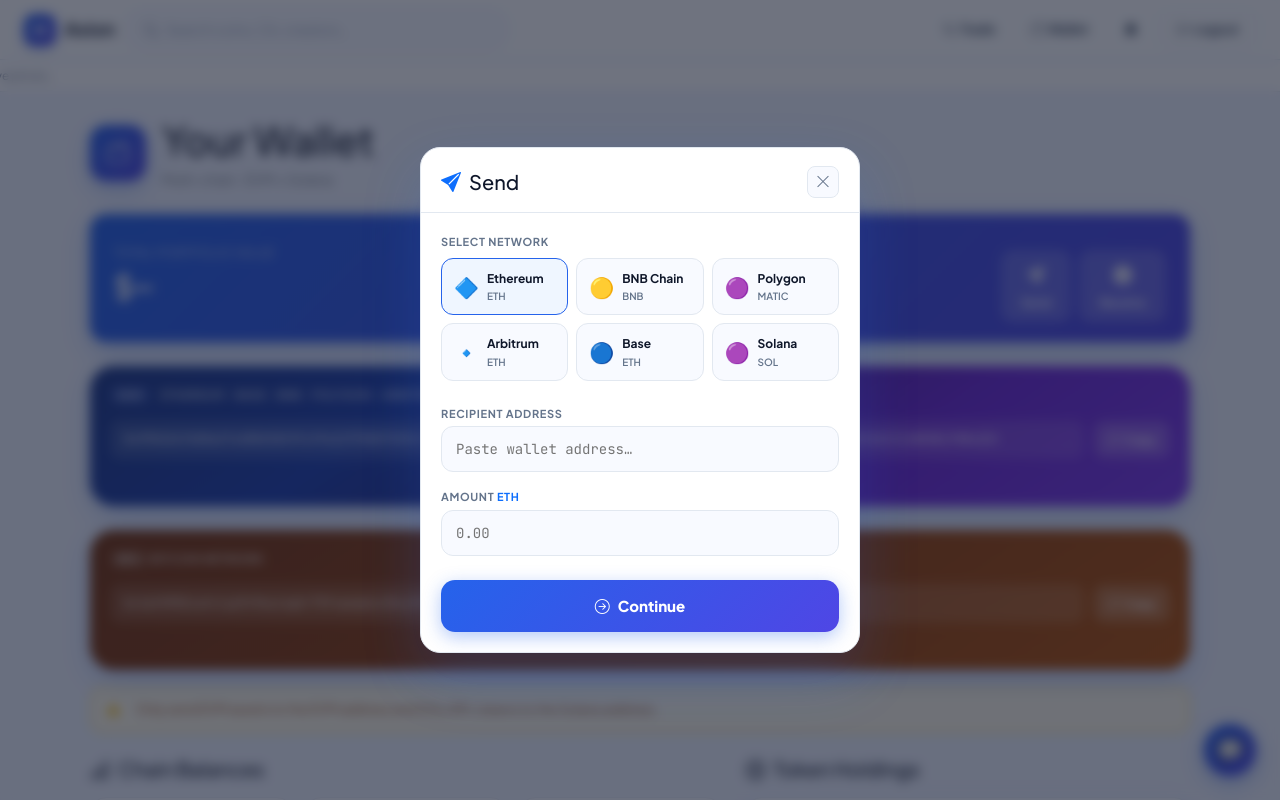
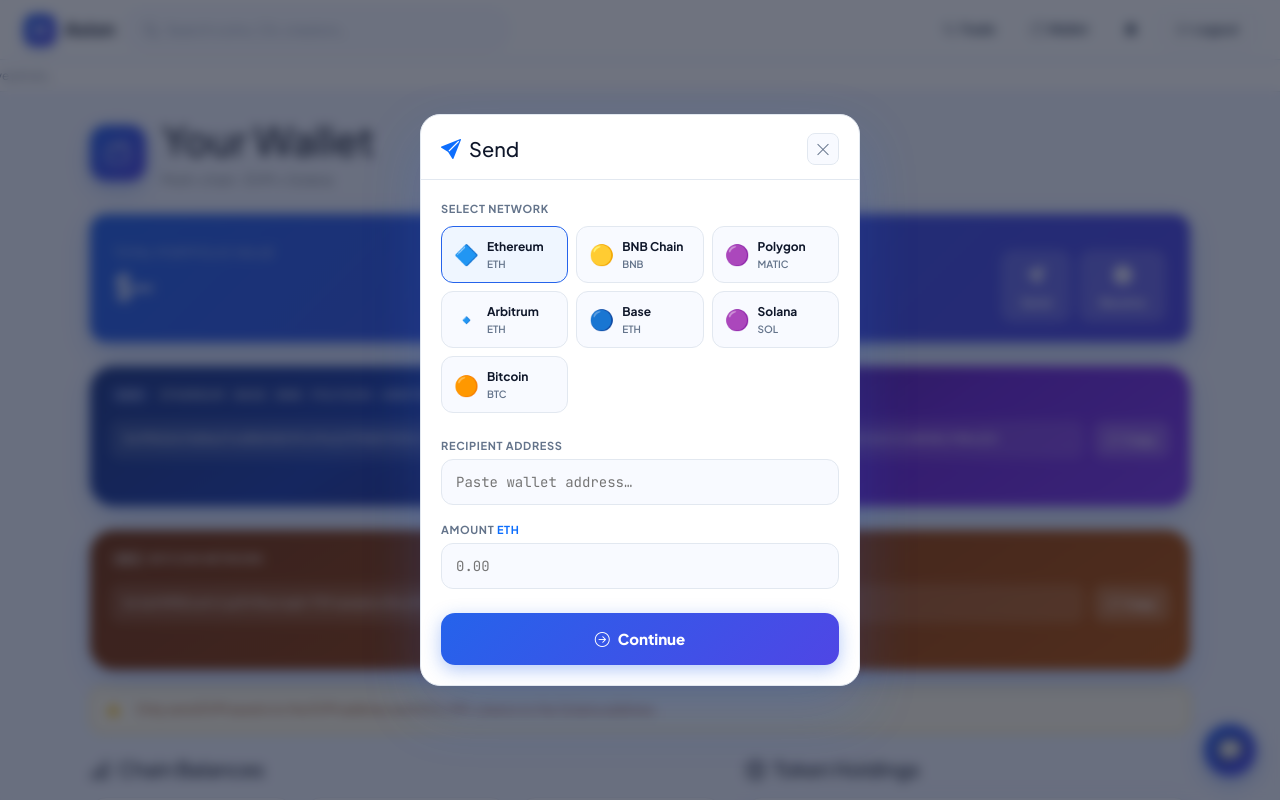
Before and after one commit to Dennis433/axion_lab, a Flask app: page /wallet in a window 1280 px wide, after a click on "Send". Run offline with Flask 3, Linux system fonts and the light colour scheme; the visitor is signed in with stand-in values (Sample User, id 1); data that the repository does not hold is empty.

Commit message:
Add Bitcoin button and address to wallet template

```diff
--- a/app/templates/wallet.html
+++ b/app/templates/wallet.html
@@ -200,6 +200,10 @@
         <button class="send-chain-btn" data-chain="solana" data-sym="SOL" onclick="selectSendChain(this)">
           <span class="send-chain-icon">🟣</span>
           <div><div class="send-chain-name">Solana</div><div class="send-chain-sym">SOL</div></div>
+        </button>
+        <button class="send-chain-btn" data-chain="bitcoin" data-sym="BTC" onclick="selectSendChain(this)">
+          <span class="send-chain-icon">🟠</span>
+          <div><div class="send-chain-name">Bitcoin</div><div class="send-chain-sym">BTC</div></div>
         </button>
       </div>
 
@@ -535,6 +539,7 @@
     ethereum: EVM_ADDR, bsc: EVM_ADDR, polygon: EVM_ADDR,
     arbitrum: EVM_ADDR, base: EVM_ADDR, optimism: EVM_ADDR,
     solana: SOL_ADDR,
+    bitcoin: BTC_ADDR,
   };
   const DEP_LABELS = {
     ethereum:'Ethereum (ERC-20)', bsc:'BNB Chain (BEP-20)',
```
